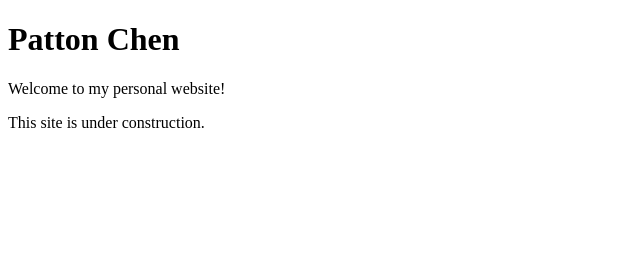
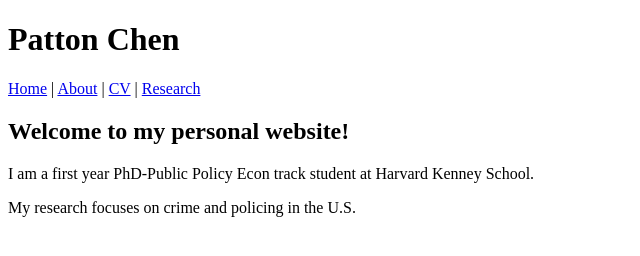
Before and after one commit to PattonChen-hks/PattonChen.github.io, a plain HTML site: page index.html in a window 1280 px wide. Shown: the whole page, without its empty margins (0-640 px from the left). Drawn offline with Linux system fonts and the light colour scheme.

Commit message:
Update index.html

```diff
--- a/index.html
+++ b/index.html
@@ -4,8 +4,19 @@
     <title>Patton Chen - Perosnal Website</title>
 </head>
 <body>
-    <h1>Patton Chen</h1>
-    <p>Welcome to my personal website!</p>
-    <p>This site is under construction.</p>
+    <header>
+        <h1>Patton Chen</h1>
+        <nav>
+            <a href="index.html">Home</a> |
+            <a href="about.html">About</a> |
+            <a href="cv.html">CV</a> |
+            <a href="research.html">Research</a>
+        </nav>
+    </header>
+    <main>
+        <h2>Welcome to my personal website!</h2>
+        <p>I am a first year PhD-Public Policy Econ track student at Harvard Kenney School.</p>
+        <p>My research focuses on crime and policing in the U.S.</p>
+    </main>
 </body>
 </html>
```
